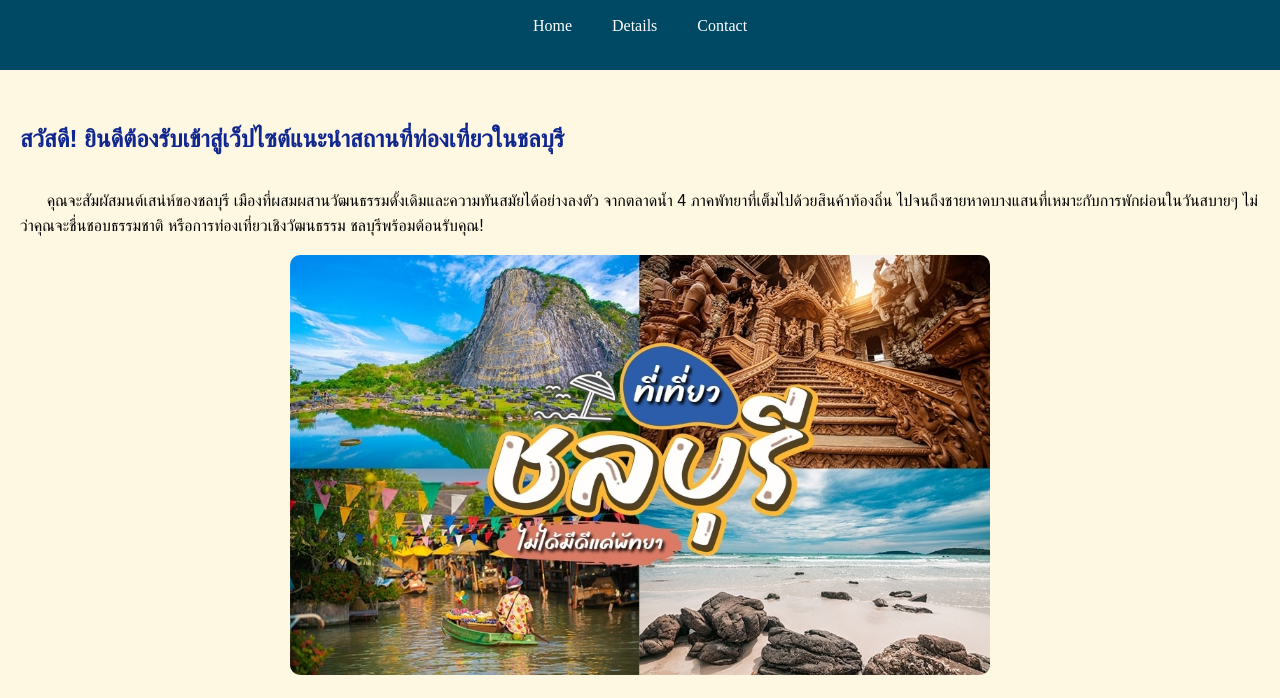
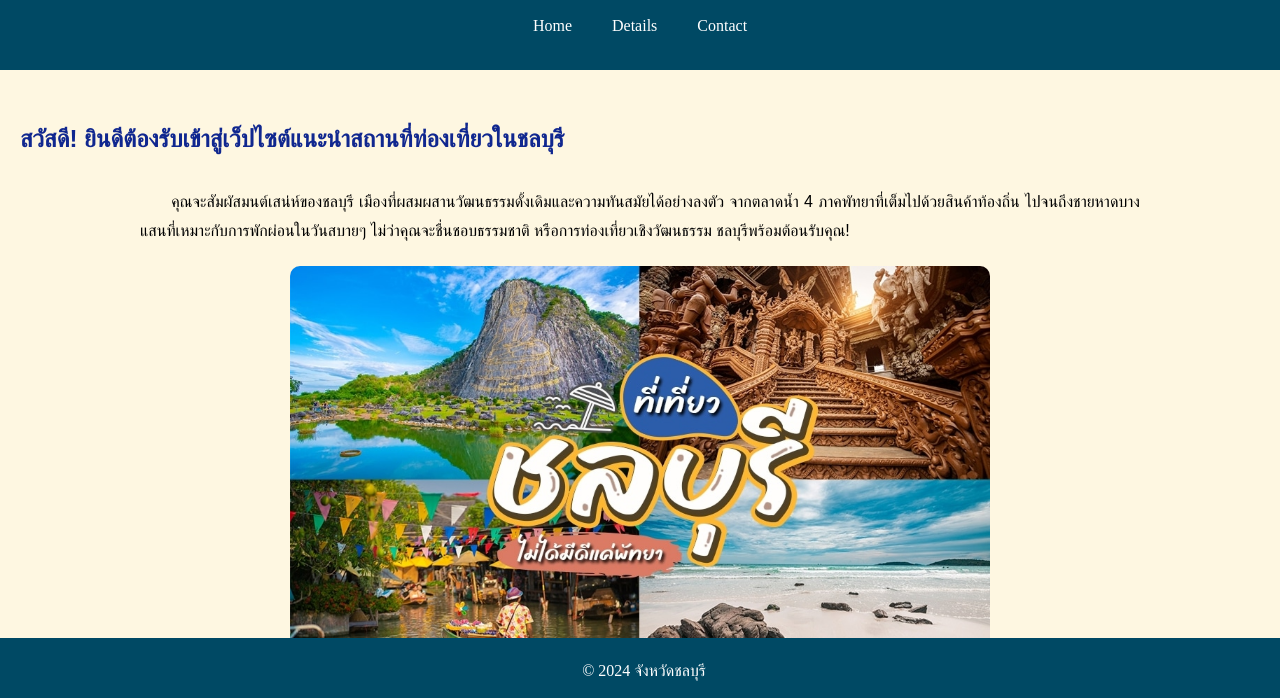
Before and after one commit to nafnkuy/my-hometown2-web, a plain HTML site: page index.html in a window 1280 px wide. Shown: the part 96-794 px from the top of the page. Drawn offline with Linux system fonts and the light colour scheme.

Commit message:
footer and main p

```diff
--- a/css/style.css
+++ b/css/style.css
@@ -77,3 +77,21 @@ form input, form textarea, form button {
     width: 100%;
     margin-bottom: 10px;
 }
+footer {
+    background: #004964;
+    color: #fff;
+    text-align: center;
+    padding: 0.5vh;
+    position: fixed;
+    bottom: 0;
+    width: 100%;
+
+}
+main p {
+    width: 80vw;
+    max-width: 1000px;
+    line-height: 1.8;
+    text-align: justify;
+    margin: 20px auto;
+    font-size: 16px;
+}
```
Also changed, not shown: contact.html (+1 -0 lines), index.html (+2 -2 lines).
